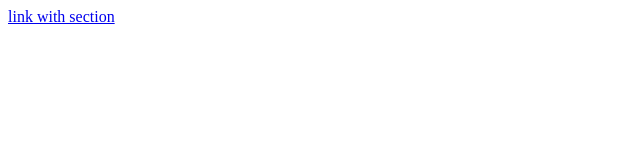
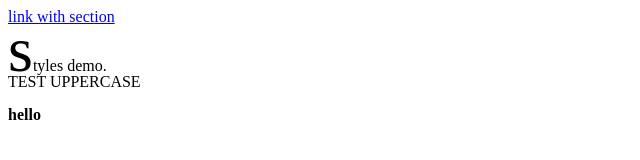
Before and after one commit to jabezinu/studyForExam0, a plain HTML site: page index.html in a window 1280 px wide. Shown: the whole page, without its empty margins (0-640 px from the left). Drawn offline with Linux system fonts and the light colour scheme.

Commit message:
learning

```diff
--- a/index.html
+++ b/index.html
@@ -5,10 +5,16 @@
     <meta name="viewport" content="width=device-width, initial-scale=1.0">
     <title>Document</title>
     <style type="text/css">
-
+        p {font-size: 12pt; line-height: 12pt; }
+        p:first-letter { font-size: 400%;}
+        span{text-transform: uppercase;}
     </style>
 </head>
 <body>
     <a href="section.html">link with section</a>
+    <p>styles demo. <br>
+        <span>Test uppercase</span>
+    </p>
+    <b>hello</b>
 </body>
 </html>
```
